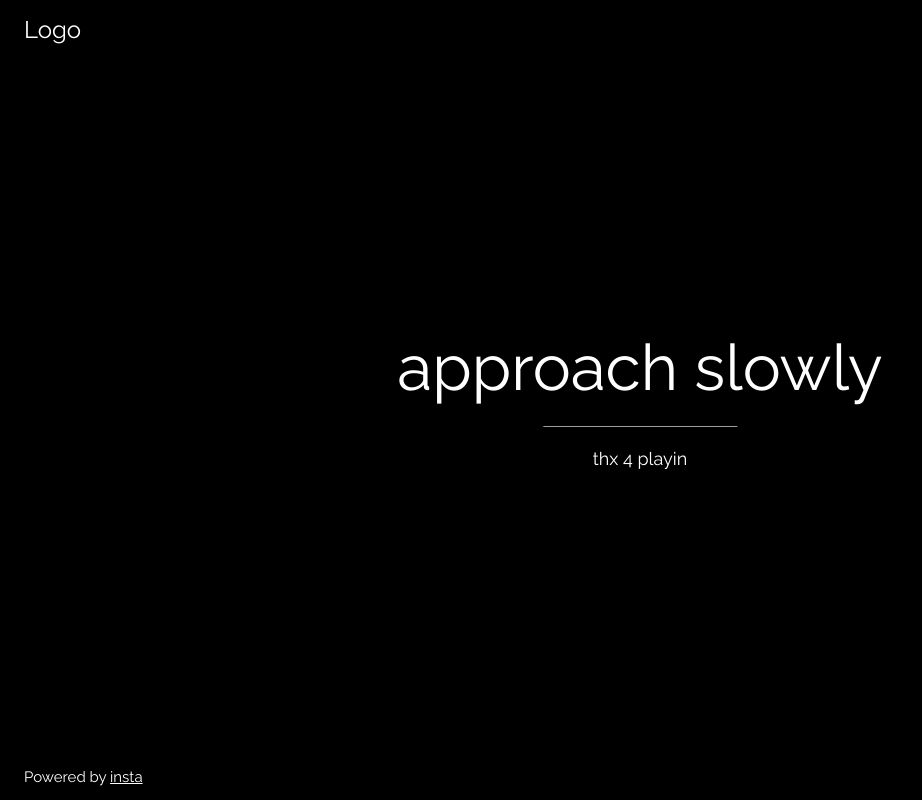
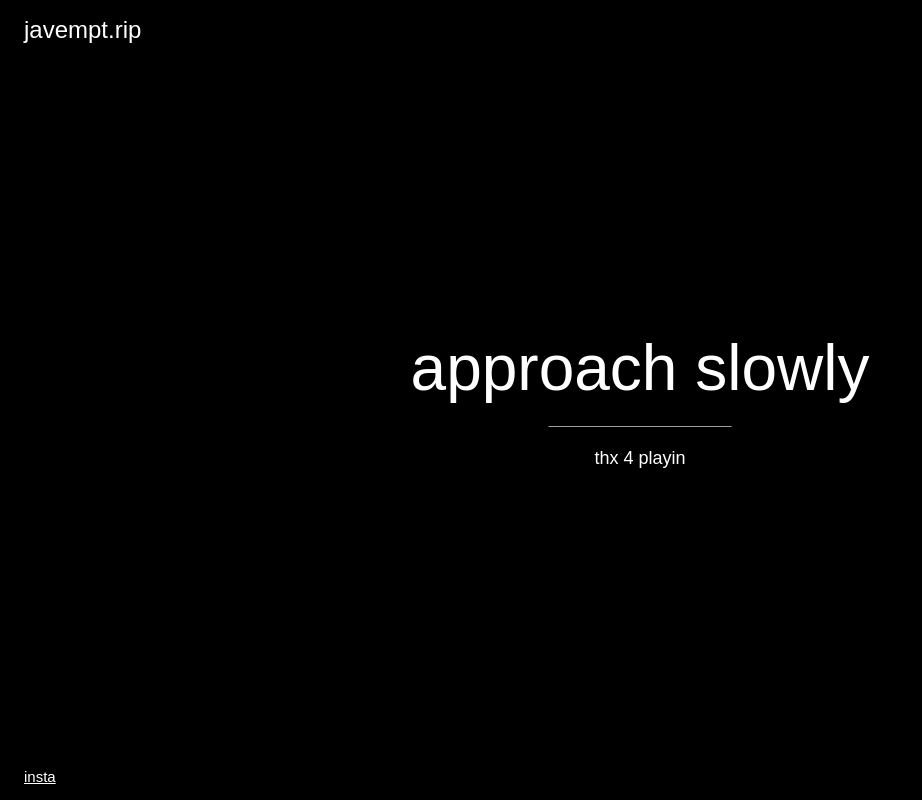
Before and after one commit to javempt/javweb2, a plain HTML site: page index.html in a window 1280 px wide. Shown: the whole page, without its empty margins (0-922 px from the left). Drawn offline with nearby package versions, Linux system fonts and the light colour scheme.

Commit message:
Update index.html

```diff
--- a/index.html
+++ b/index.html
@@ -5,7 +5,7 @@
 <meta charset="UTF-8">
 <meta name="viewport" content="width=device-width, initial-scale=1">
 <link rel="stylesheet" href="https://www.w3schools.com/w3css/4/w3.css">
-<link rel="stylesheet" href="https://fonts.googleapis.com/css?family=Raleway">
+<link rel="stylesheet" href="https://fonts.googleapis.com/css?family=creepster">
 <style>
 body,h1 {font-family: "Raleway", sans-serif}
 body, html {height: 100%}
@@ -21,7 +21,7 @@ body, html {height: 100%}
 
 <div class="bgimg w3-display-container w3-animate-opacity w3-text-white">
   <div class="w3-display-topleft w3-padding-large w3-xlarge">
-    Logo
+    javempt.rip
   </div>
   <div class="w3-display-middle">
     <h1 class="w3-jumbo w3-animate-top">approach slowly</h1>
@@ -29,7 +29,7 @@ body, html {height: 100%}
     <p class="w3-large w3-center">thx 4 playin</p>
   </div>
   <div class="w3-display-bottomleft w3-padding-large">
-    Powered by <a href="https:/www.instagram.com/javempt" target="_blank">insta</a>
+    <a href="https:/www.instagram.com/javempt">insta</a>
   </div>
 </div>
 
```
